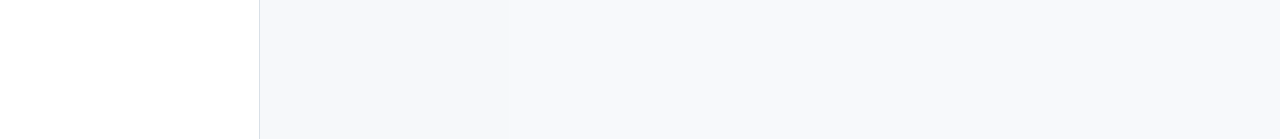
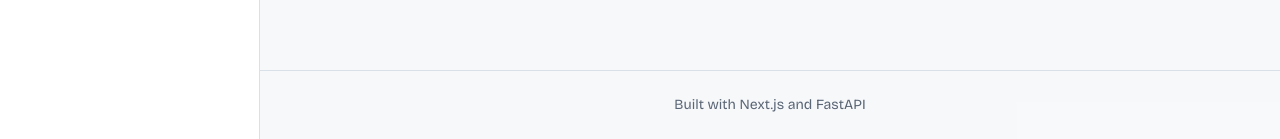
Before and after one commit to guruvishnuk/codelab, a Next.js app in the folder codelab/frontend/: page / in a window 1280 px wide. Shown: the part 661-800 px from the top of the page. Built offline with nearby package versions, Linux system fonts and the light colour scheme; no server answers.

Commit message:
UI: Add simple footer

```diff
--- a/codelab/frontend/app/layout.tsx
+++ b/codelab/frontend/app/layout.tsx
@@ -32,6 +32,9 @@ export default function RootLayout({ children }: { children: React.ReactNode })
               <AuthWidget />
             </header>
             <main className="flex-1 px-5 py-8 md:px-10">{children}</main>
+            <footer className="border-t border-line py-6 text-center text-sm text-muted">
+              Built with Next.js and FastAPI
+            </footer>
           </div>
         </div>
       </body>
```
